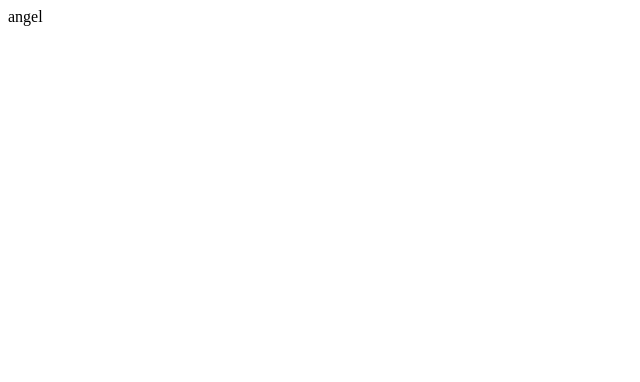
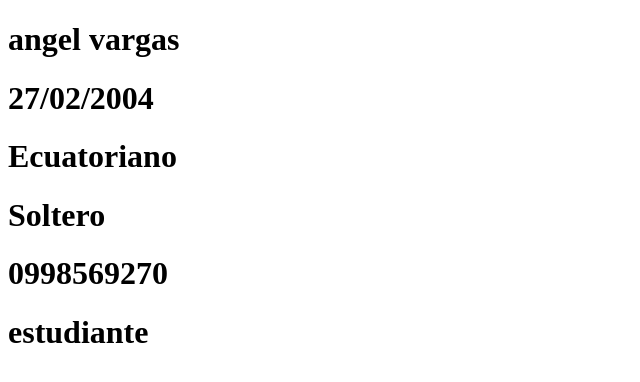
Before and after one commit to kleveros123/todos, a plain HTML site: page angel.html in a window 1280 px wide. Shown: the whole page, without its empty margins (0-640 px from the left). Drawn offline with Linux system fonts and the light colour scheme.

Commit message:
informacion angel

```diff
--- a/angel.html
+++ b/angel.html
@@ -6,6 +6,12 @@
     <title>Document</title>
 </head>
 <body>
-    angel
+
+    <h1>angel vargas</h1>
+    <h1>27/02/2004</h1>
+    <h1>Ecuatoriano</h1>
+    <h1>Soltero</h1>
+    <h1>0998569270</h1>
+    <h1>estudiante</h1>
 </body>
 </html>
```
